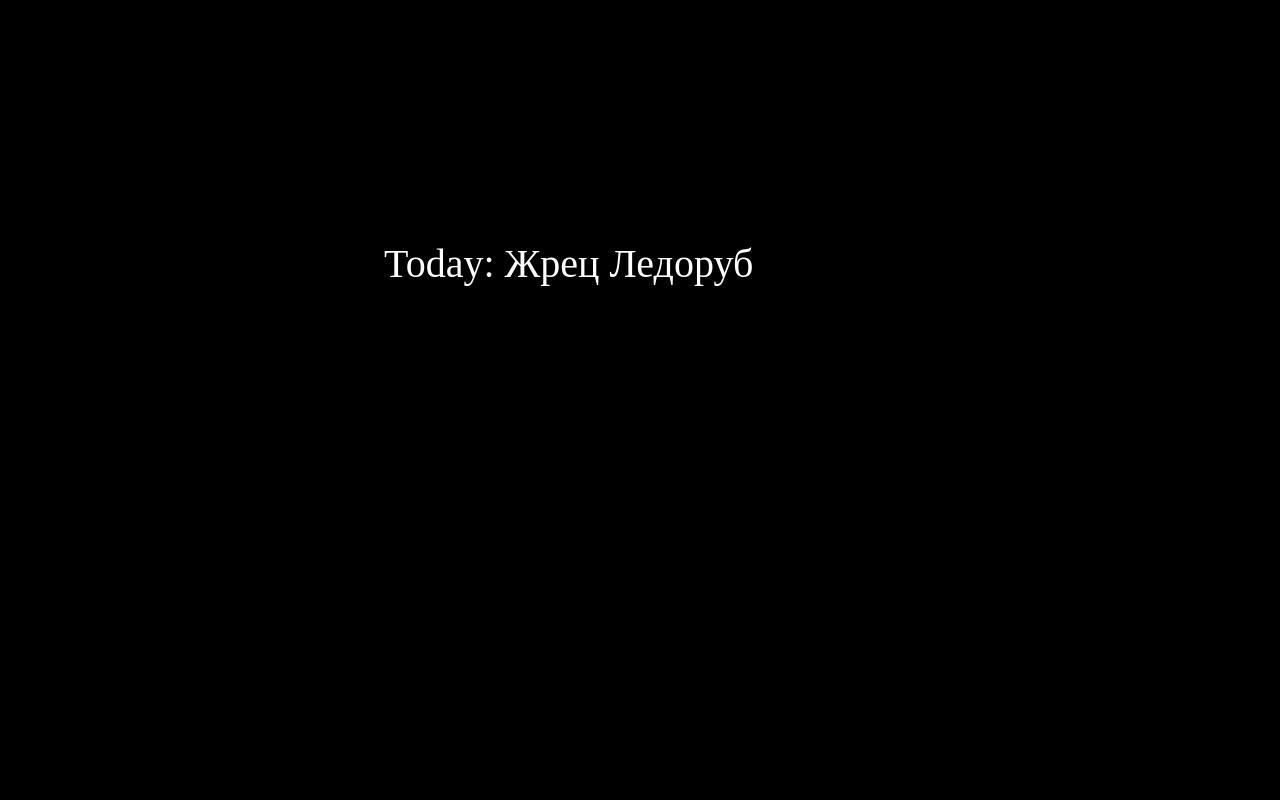
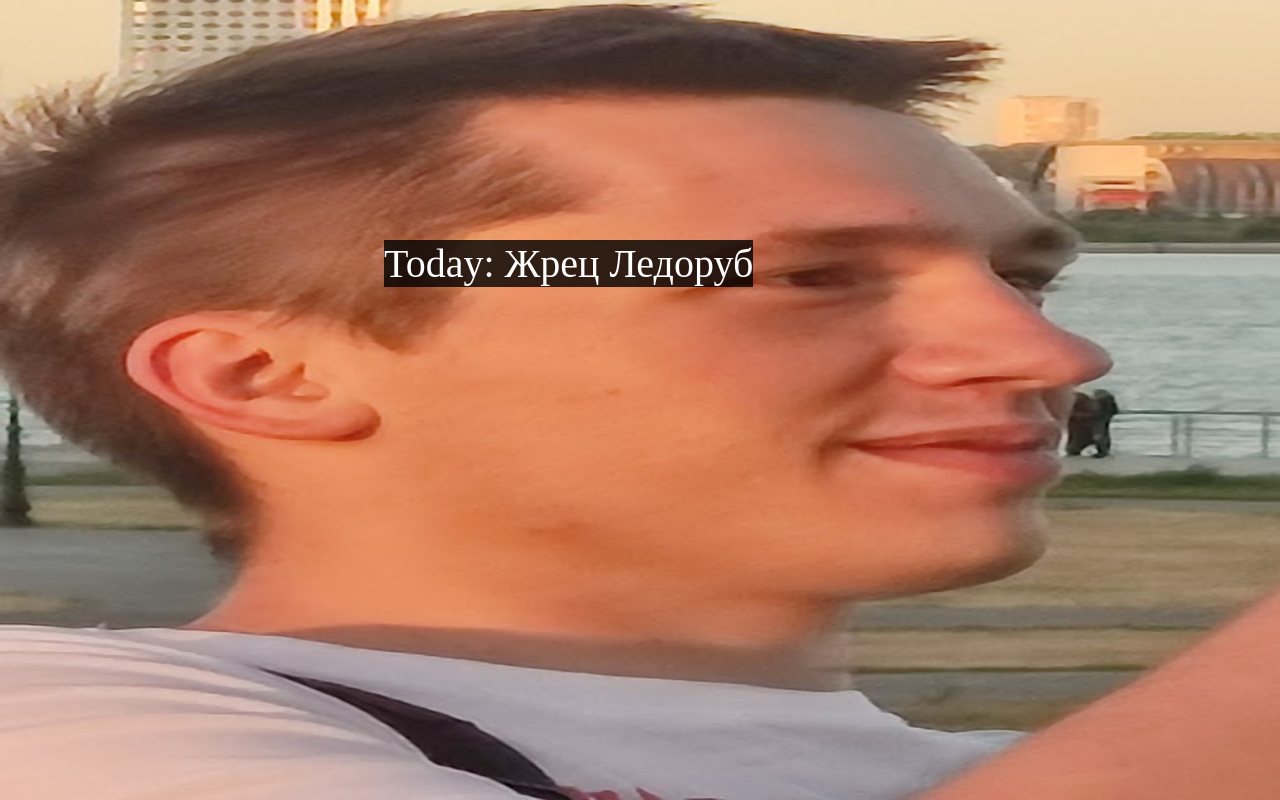
Before and after one commit to botq1t/jagerrandomer, a plain HTML site: page index.html in a window 1280 px wide. Drawn offline with Linux system fonts and the light colour scheme.

Commit message:
Update index.html

```diff
--- a/index.html
+++ b/index.html
@@ -17,13 +17,13 @@ h2
 	font-style: oblique;
 	text-align: center;
 	}
-body1
+body
 	{
 	background-size: 100% 100%;
   	background-image: url(yager.jpg);
     background-attachment: fixed;
    	}
-body {
+body1 {
 	background-color: black;
 	}
 
```
